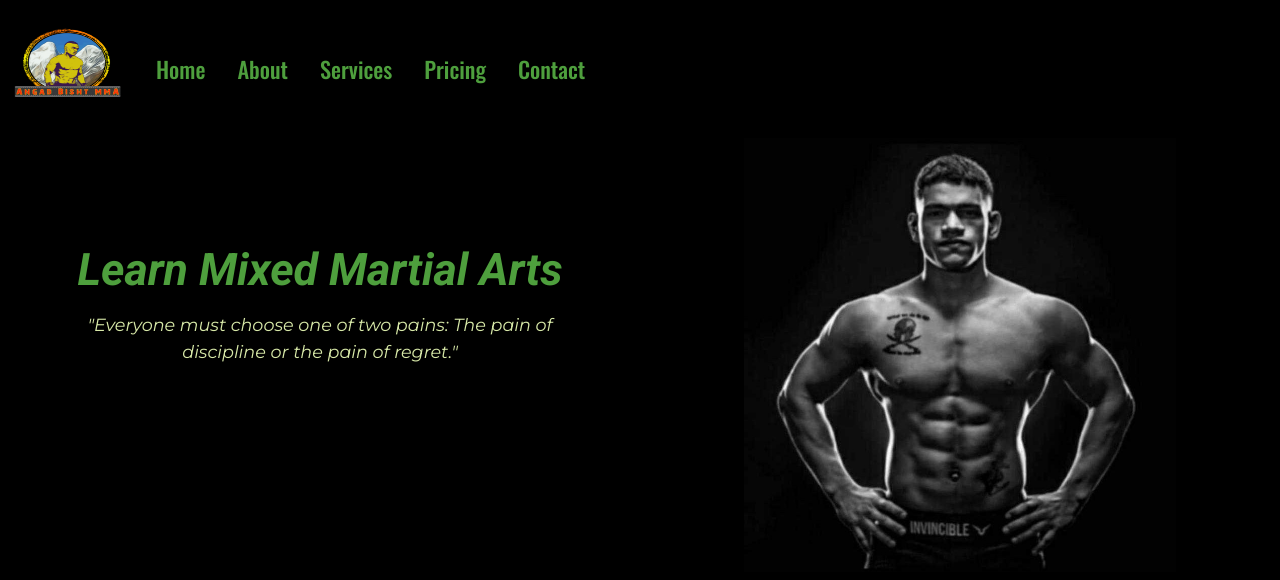
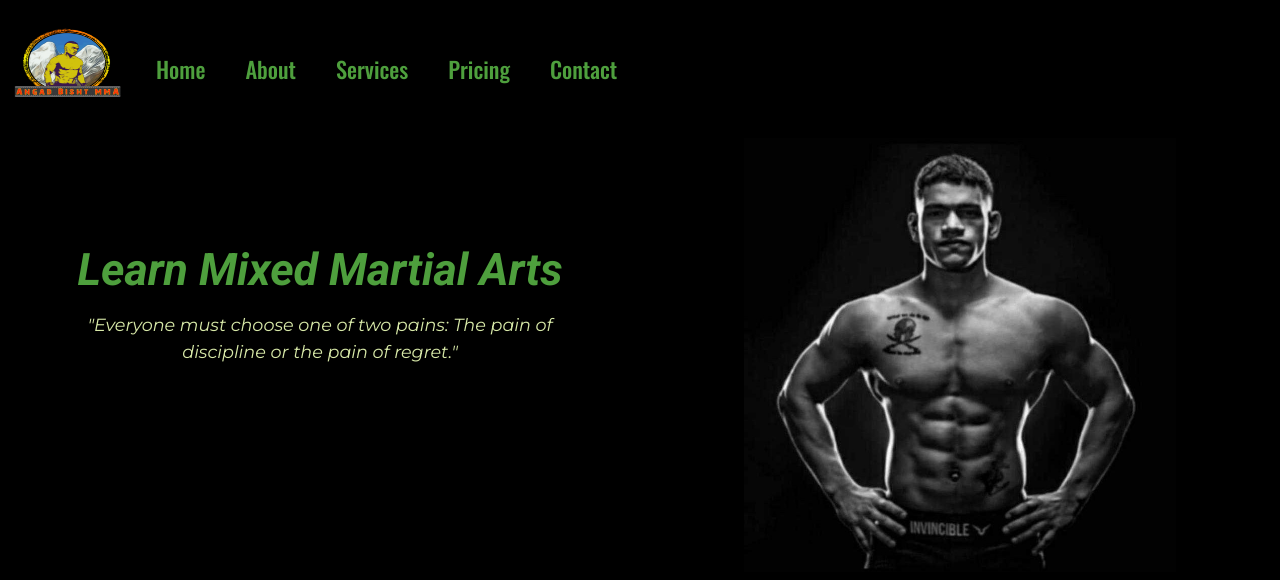
Before and after one commit to TusharDimri/Mutant-MMA-Academy, a Flask app: page / in a window 1280 px wide. Shown: the top 580 px of the page. Run offline with Flask 2, Linux system fonts and the light colour scheme; some libraries are stand-ins or nearby versions.

Commit message:
Complete Webiste before hosting

```diff
--- a/templates/index.html
+++ b/templates/index.html
@@ -56,21 +56,21 @@
         </button>
 
         <div class="collapse navbar-collapse" id="navbarSupportedContent">
-          <ul class="navbar-nav me-auto mb-2 mb-lg-0 ms-sm-2">
+          <ul class="navbar-nav me-auto mb-2 mb-lg-0 ">
             <li class="nav-item">
-              <a class="nav-link" aria-current="page" href="#">Home</a>
+              <a class="nav-link ms-2" aria-current="page" href="#">Home</a>
             </li>
             <li class="nav-item">
-              <a class="nav-link" href="#about">About</a>
+              <a class="nav-link ms-2" href="#about">About</a>
             </li>
             <li class="nav-item">
-              <a class="nav-link" href="#services">Services</a>
+              <a class="nav-link ms-2" href="#services">Services</a>
             </li>
             <li class="nav-item">
-              <a class="nav-link" href="#pricing">Pricing</a>
+              <a class="nav-link ms-2" href="#pricing">Pricing</a>
             </li>
             <li class="nav-item">
-              <a class="nav-link" href="#contact">Contact</a>
+              <a class="nav-link ms-2" href="#contact">Contact</a>
             </li>
           </ul>
         </div>
```
Also changed, not shown: __init__.py (renamed from server.py).
